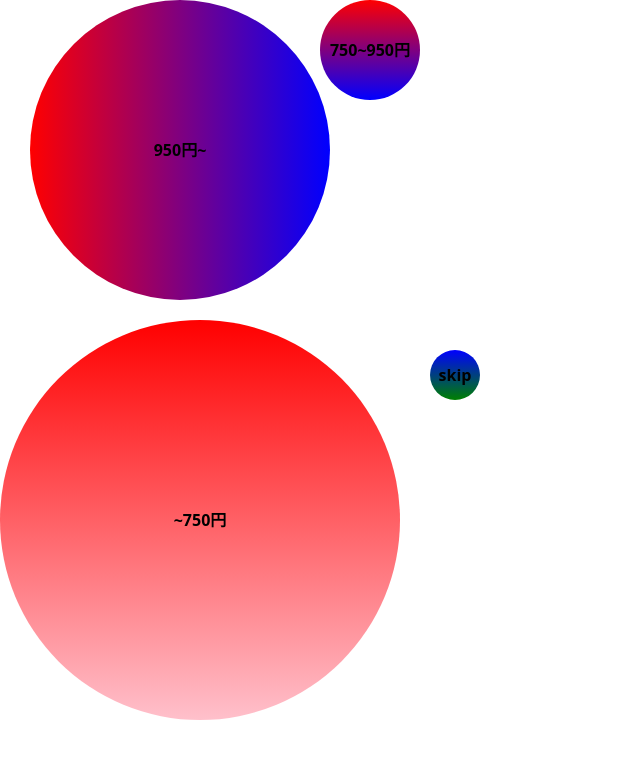
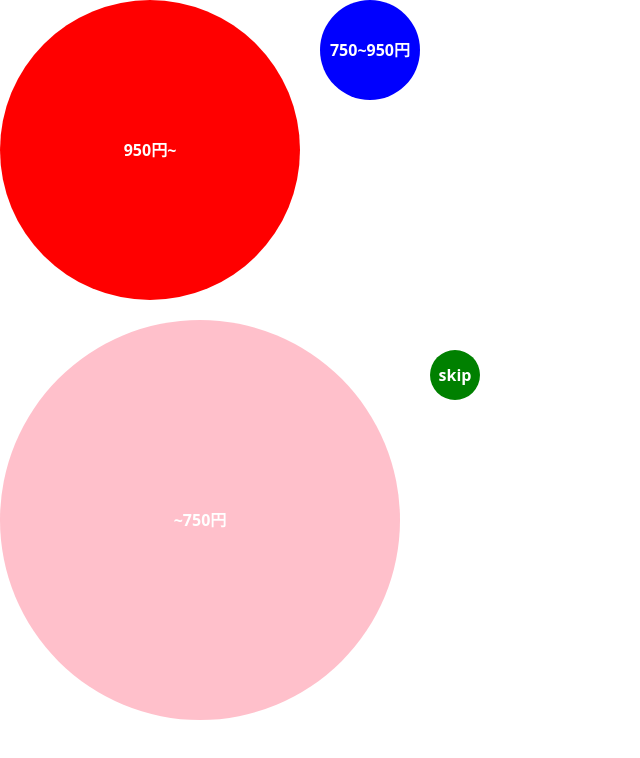
Before and after one commit to iputapp/lounas, a Next.js app: page /test/component/navigations in a window 1280 px wide. Shown: the top 758 px of the page, without its empty margins (0-640 px from the left). Built offline with nearby package versions, Linux system fonts and the light colour scheme.

Commit message:
Revert "circle"
This reverts commit dd3e970787e18c8568f14af85a4df19e5f58e817.

```diff
--- a/src/app/test/component/navigations/page.tsx
+++ b/src/app/test/component/navigations/page.tsx
@@ -1,19 +1,9 @@
-import { Circle } from "@/components/FourPoti/Circle";
+import { BottomSelector } from "@/components/FourPoti/Potibox";
 
 export default function Test() {
   return (
-    <div style={{ position: "relative", height: "900px", width: "900px" }}>
-      <Circle
-        size={300}
-        position={{ x: 30, y: 0 }}
-        color1="red"
-        color2="blue"
-        label="950円~"
-        angle={90}
-      />
-      <Circle size={100} position={{ x: 320, y: 0 }} color1="blue" color2="red" label="750~950円" />
-      <Circle size={400} position={{ x: 0, y: 320 }} color1="pink" color2="red" label="~750円" />
-      <Circle size={50} position={{ x: 430, y: 350 }} color1="green" color2="blue" label="skip" />
+    <div>
+      <BottomSelector />
     </div>
   );
 }
--- a/src/components/FourPoti/Circle.tsx
+++ b/src/components/FourPoti/Circle.tsx
@@ -3,21 +3,17 @@ import React from "react";
 interface CircleProps {
   size: number; // 円の大きさ
   position: { x: number; y: number }; // 円の位置
-  color1: string; // 円の色
-  color2: string;
+  color: string; // 円の色
   label?: string; // 円のラベル（オプション）
-  angle?: number; // 円のグラデーション角度（オプション）
 }
 
-const Circle = (props: CircleProps) => {
-  const { size, position, color1, color2, label, angle = 0 } = props;
-
+const Circle: React.FC<CircleProps> = ({ size, position, color, label }) => {
   return (
     <div
       style={{
         width: `${size}px`,
         height: `${size}px`,
-        background: `linear-gradient(${angle}deg, ${color1}, ${color2})`, // backgroundプロパティを使用
+        backgroundColor: color,
         borderRadius: "50%",
         position: "absolute",
         left: `${position.x}px`,
@@ -25,6 +21,7 @@ const Circle = (props: CircleProps) => {
         display: "flex",
         alignItems: "center",
         justifyContent: "center",
+        color: "white",
         fontWeight: "bold",
       }}
     >
@@ -33,4 +30,4 @@ const Circle = (props: CircleProps) => {
   );
 };
 
-export { Circle };
+export default Circle;
--- /dev/null
+++ b/src/components/FourPoti/Potibox.tsx
@@ -0,0 +1,16 @@
+import React from "react";
+
+import Circle from "./Circle"; // CircleProps のインポートを追加
+
+function BottomSelector() {
+  return (
+    <div style={{ position: "relative", height: "900px", width: "900px" }}>
+      <Circle size={300} position={{ x: 0, y: 0 }} color="red" label="950円~" />
+      <Circle size={100} position={{ x: 320, y: 0 }} color="blue" label="750~950円" />
+      <Circle size={400} position={{ x: 0, y: 320 }} color="pink" label="~750円" />
+      <Circle size={50} position={{ x: 430, y: 350 }} color="green" label="skip" />
+    </div>
+  );
+}
+
+export { BottomSelector };
```
